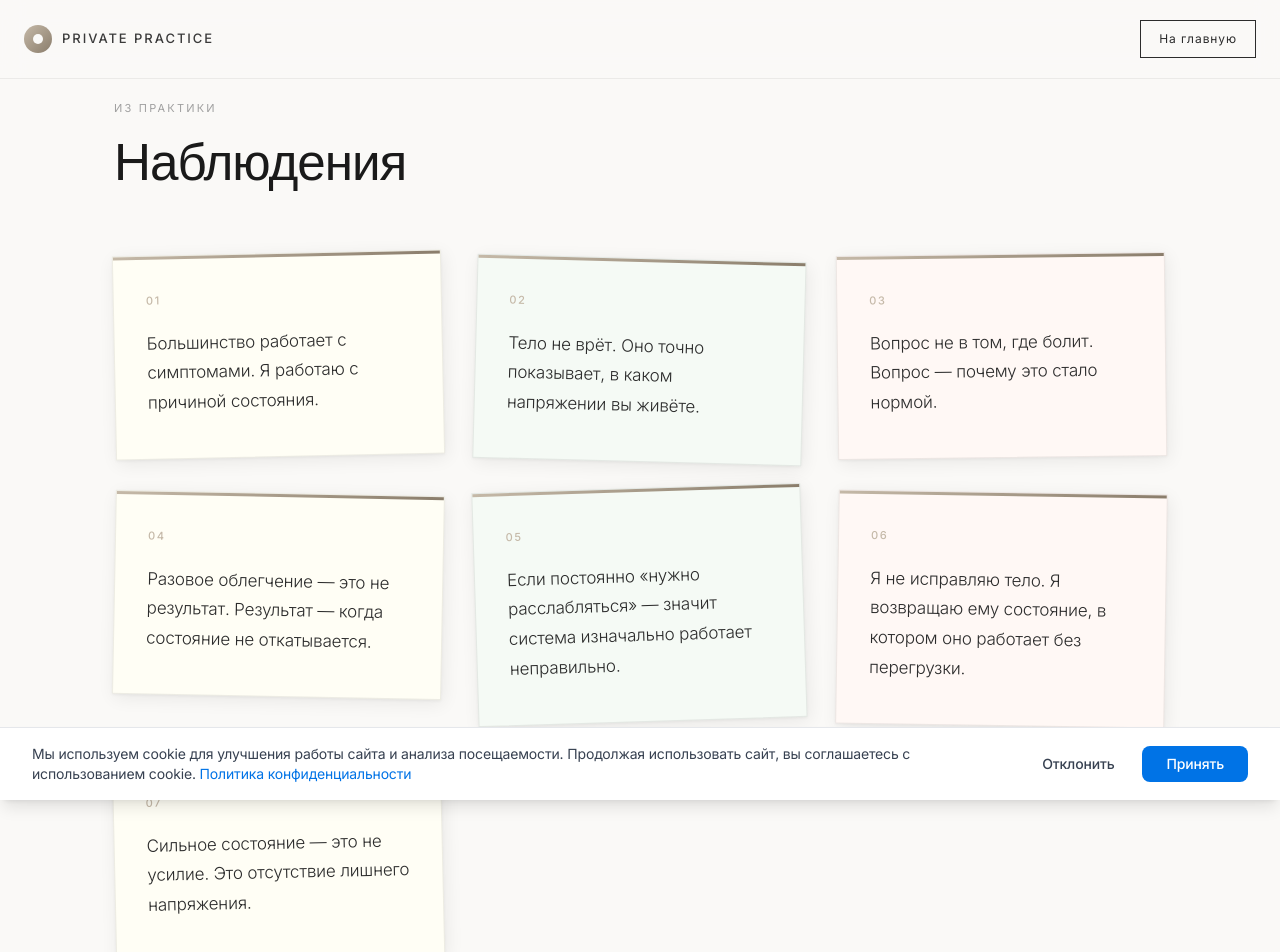
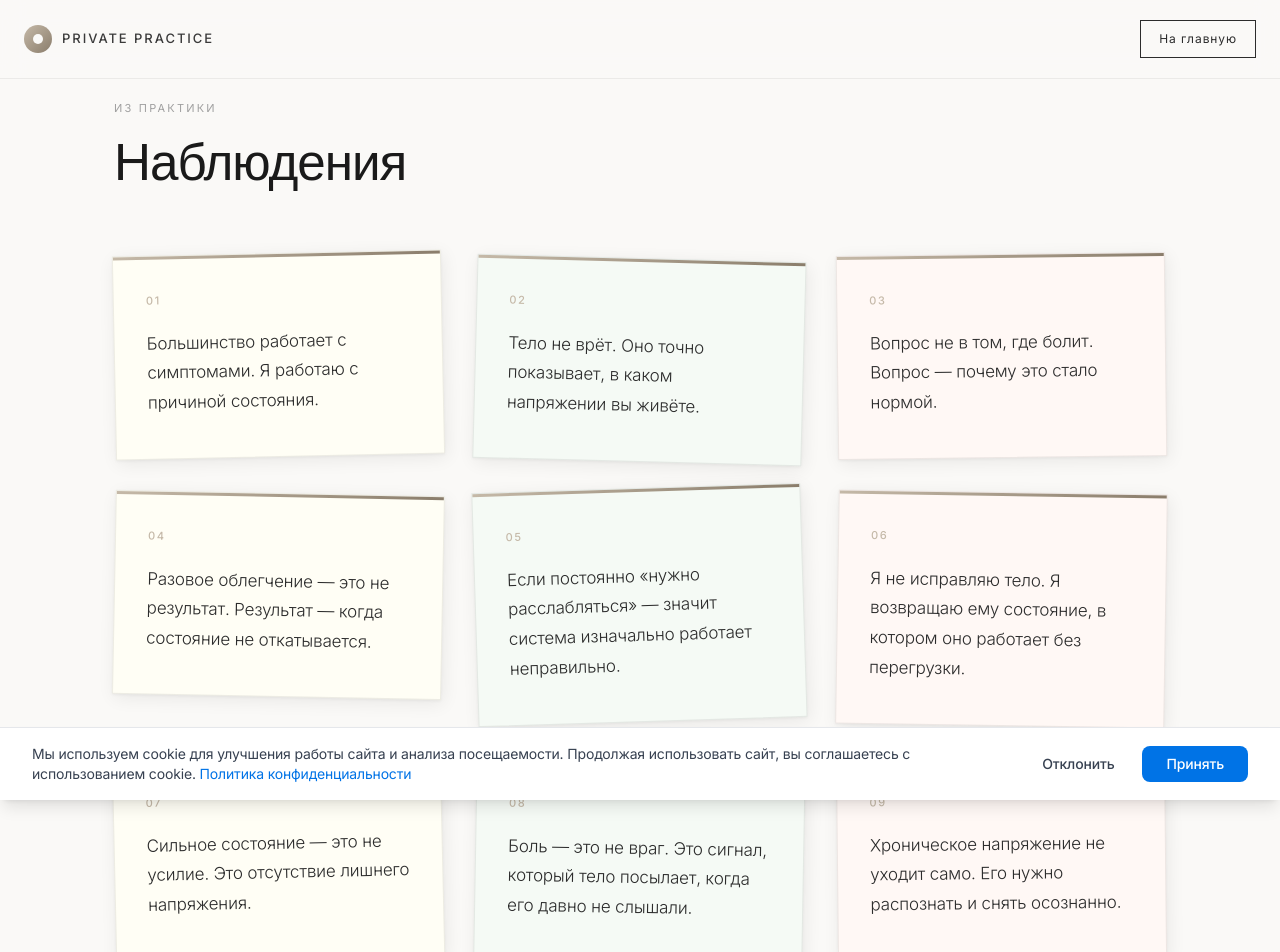
Before and after one commit to pr-poehali-dev/landing-osteopatplus, a React (Vite) app: page /observations in a window 1280 px wide. Shown: the top 952 px of the page. Built offline with nearby package versions, Linux system fonts and the light colour scheme.

Commit message:
feat: добавить 2 карточки

```diff
--- a/src/pages/Observations.tsx
+++ b/src/pages/Observations.tsx
@@ -11,10 +11,12 @@ const notes = [
   "Если постоянно «нужно расслабляться» — значит система изначально работает неправильно.",
   "Я не исправляю тело. Я возвращаю ему состояние, в котором оно работает без перегрузки.",
   "Сильное состояние — это не усилие. Это отсутствие лишнего напряжения.",
+  "Боль — это не враг. Это сигнал, который тело посылает, когда его давно не слышали.",
+  "Хроническое напряжение не уходит само. Его нужно распознать и снять осознанно.",
 ];
 
-const rotations = ["-1.2deg", "1.5deg", "-0.7deg", "1.1deg", "-1.8deg", "0.9deg", "-1.3deg"];
-const offsets = ["-2px", "3px", "-1px", "2px", "-3px", "1px", "-2px"];
+const rotations = ["-1.2deg", "1.5deg", "-0.7deg", "1.1deg", "-1.8deg", "0.9deg", "-1.3deg", "1.0deg", "-0.6deg"];
+const offsets = ["-2px", "3px", "-1px", "2px", "-3px", "1px", "-2px", "3px", "-1px"];
 
 export default function Observations() {
   useEffect(() => {
```
